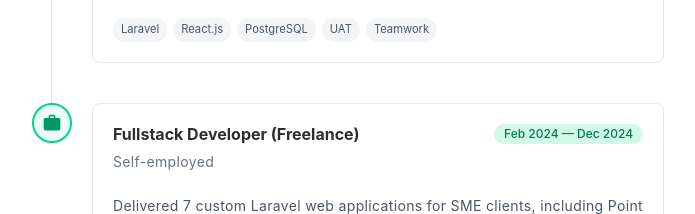
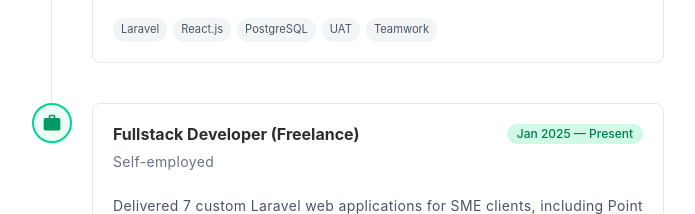
Before and after one commit to misbahkun/my-portofolio, a React (Vite) app: page /experience in a window 1280 px wide. Shown: the part 1020-1234 px from the top of the page, without its empty margins (292-987 px from the left). Built offline with nearby package versions, Linux system fonts and the light colour scheme.

Commit message:
fix: Self-employed Jan 2025 - Present

```diff
--- a/src/data/experiences.ts
+++ b/src/data/experiences.ts
@@ -32,7 +32,7 @@ export const experiences: Experience[] = [
     type: 'work',
     title: 'Fullstack Developer (Freelance)',
     organization: 'Self-employed',
-    period: 'Feb 2024 — Dec 2024',
+    period: 'Jan 2025 — Present',
     description:
       'Delivered 7 custom Laravel web applications for SME clients, including Point of Sale (POS), inventory systems, and company profiles. Handled full lifecycle from requirement discovery, system architecture, Midtrans payment gateway integration, to cPanel/VPS deployment.',
     tags: ['Laravel', 'MySQL', 'Midtrans', 'Docker', 'VPS Deployment', 'REST APIs'],
```
